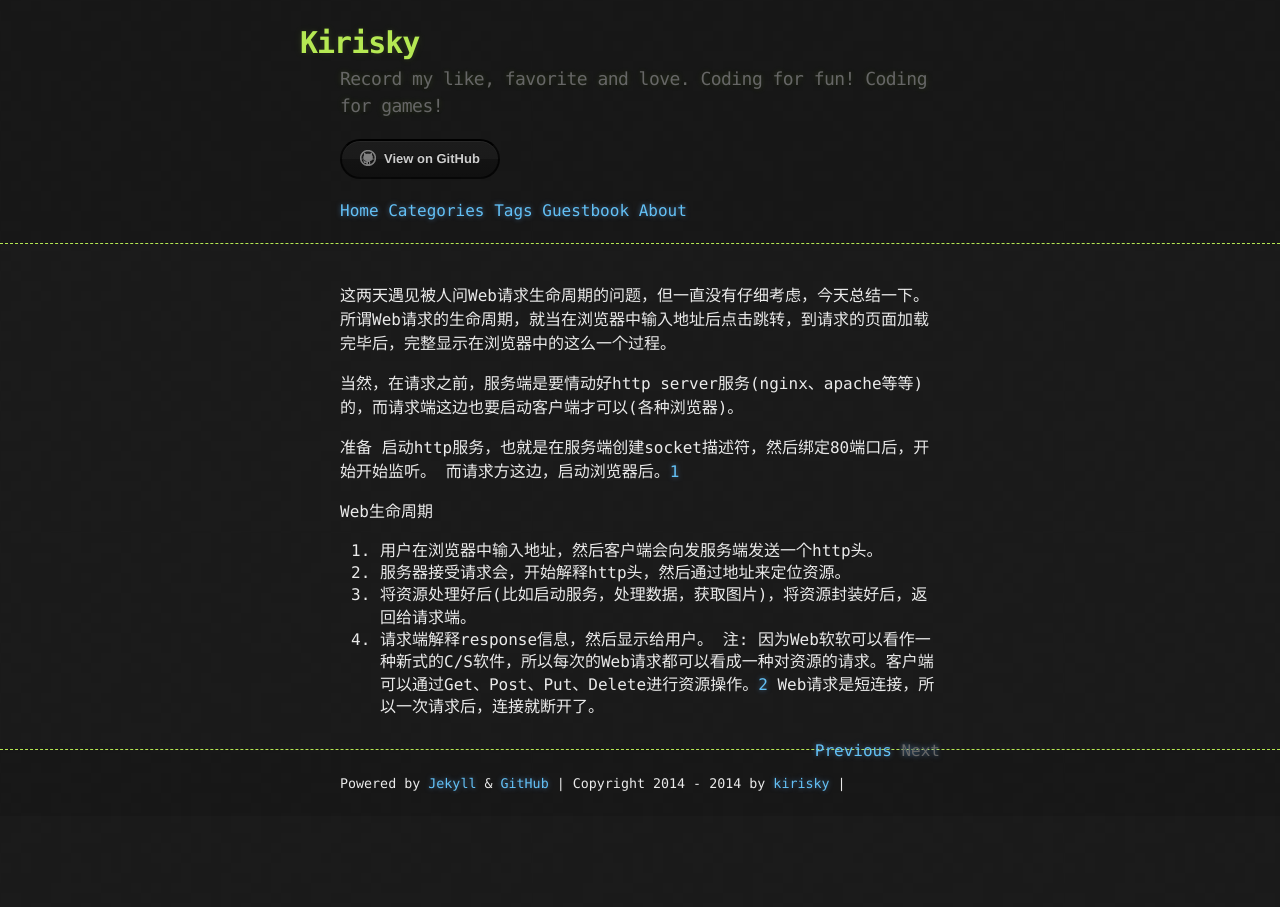
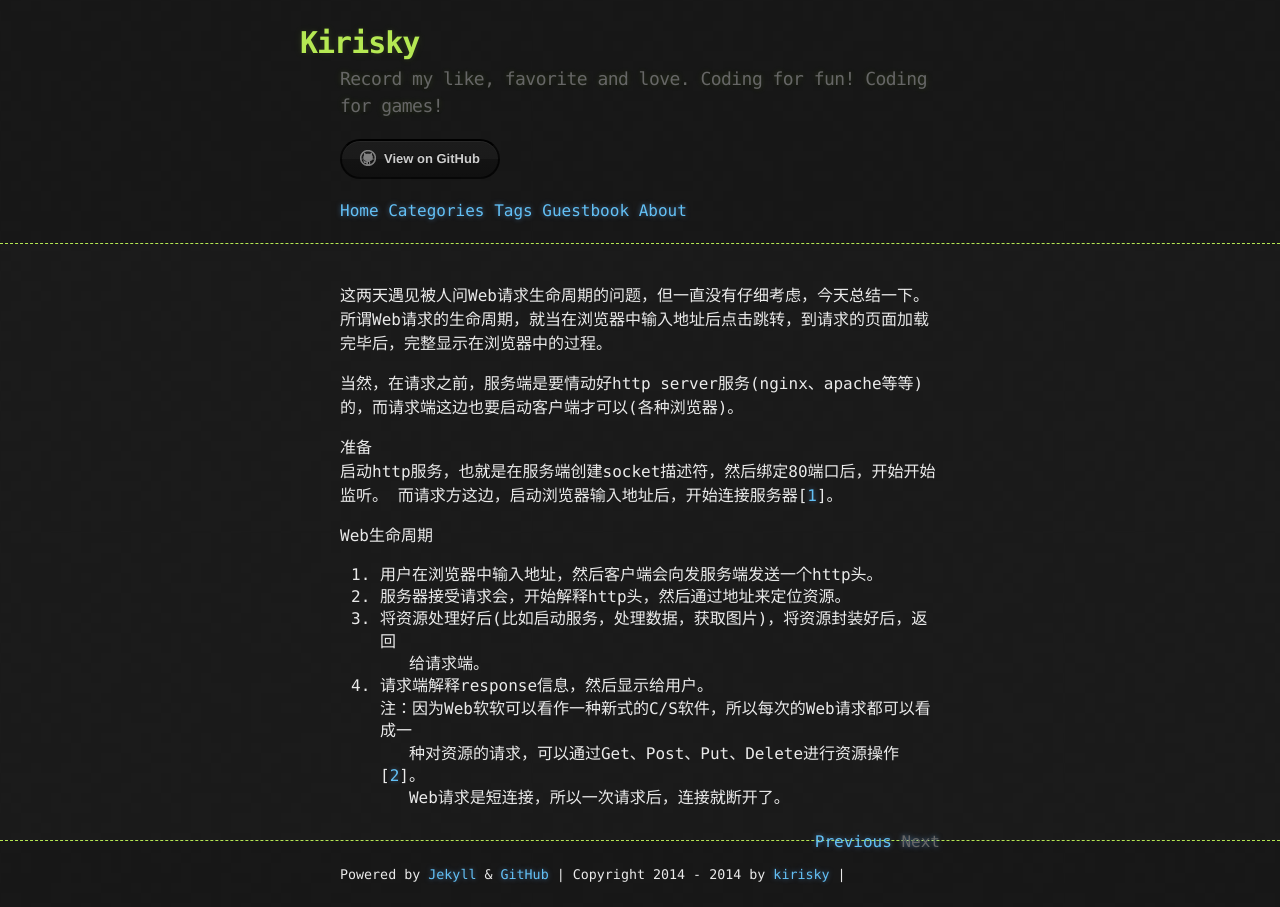
Before and after one commit to simonzhao/kirisky.github.io, a Jekyll site: the page built from _posts/2014-11-27-web-request-life-circle.md, in a window 1280 px wide. Built offline with Jekyll 4.4.1, drawn with Linux system fonts in a browser that asks for light colours; comment, search, counter and statistics services are not loaded.

Commit message:
修改文章[web请求的声明周期]

```diff
--- a/_posts/2014-11-27-web-request-life-circle.md
+++ b/_posts/2014-11-27-web-request-life-circle.md
@@ -7,21 +7,23 @@
 ---
 
 这两天遇见被人问Web请求生命周期的问题，但一直没有仔细考虑，今天总结一下。
-所谓Web请求的生命周期，就当在浏览器中输入地址后点击跳转，到请求的页面加载完毕后，完整显示在浏览器中的这么一个过程。
+所谓Web请求的生命周期，就当在浏览器中输入地址后点击跳转，到请求的页面加载完毕后，完整显示在浏览器中的过程。
 
 当然，在请求之前，服务端是要情动好http server服务(nginx、apache等等)的，而请求端这边也要启动客户端才可以(各种浏览器)。
 
 准备
 启动http服务，也就是在服务端创建socket描述符，然后绑定80端口后，开始开始监听。
-而请求方这边，启动浏览器后。[1]
+而请求方这边，启动浏览器输入地址后，开始连接服务器\[[1]\]。
 
 Web生命周期
 1. 用户在浏览器中输入地址，然后客户端会向发服务端发送一个http头。
 2. 服务器接受请求会，开始解释http头，然后通过地址来定位资源。
-3. 将资源处理好后(比如启动服务，处理数据，获取图片)，将资源封装好后，返回给请求端。
+3. 将资源处理好后(比如启动服务，处理数据，获取图片)，将资源封装好后，返回
+&ensp;&ensp;&ensp;给请求端。
 4. 请求端解释response信息，然后显示给用户。
-注: 因为Web软软可以看作一种新式的C/S软件，所以每次的Web请求都可以看成一种对资源的请求。客户端可以通过Get、Post、Put、Delete进行资源操作。[2]
-    Web请求是短连接，所以一次请求后，连接就断开了。
+注：因为Web软软可以看作一种新式的C/S软件，所以每次的Web请求都可以看成一
+&ensp;&ensp;&ensp;种对资源的请求，可以通过Get、Post、Put、Delete进行资源操作\[[2]\]。
+&ensp;&ensp;&ensp;Web请求是短连接，所以一次请求后，连接就断开了。
 
 
 [1]: http://product.china-pub.com/196770
```
